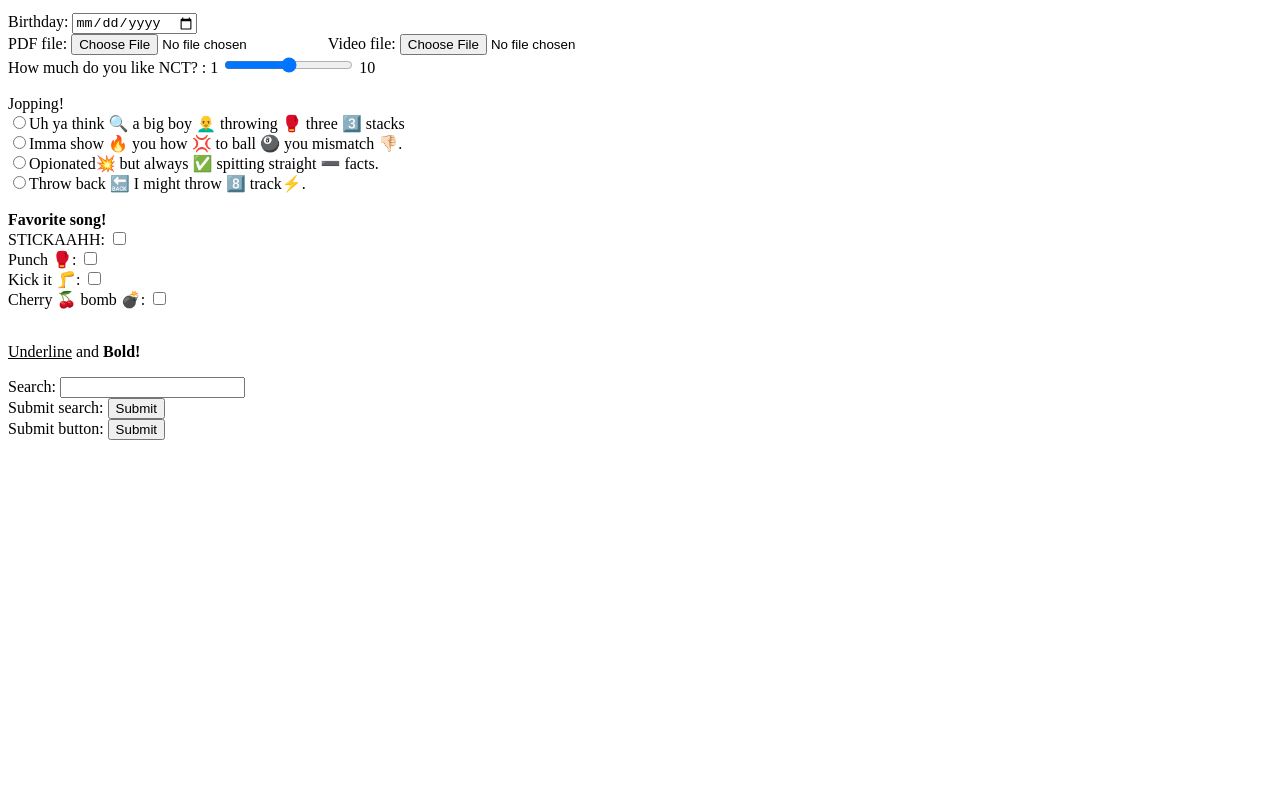
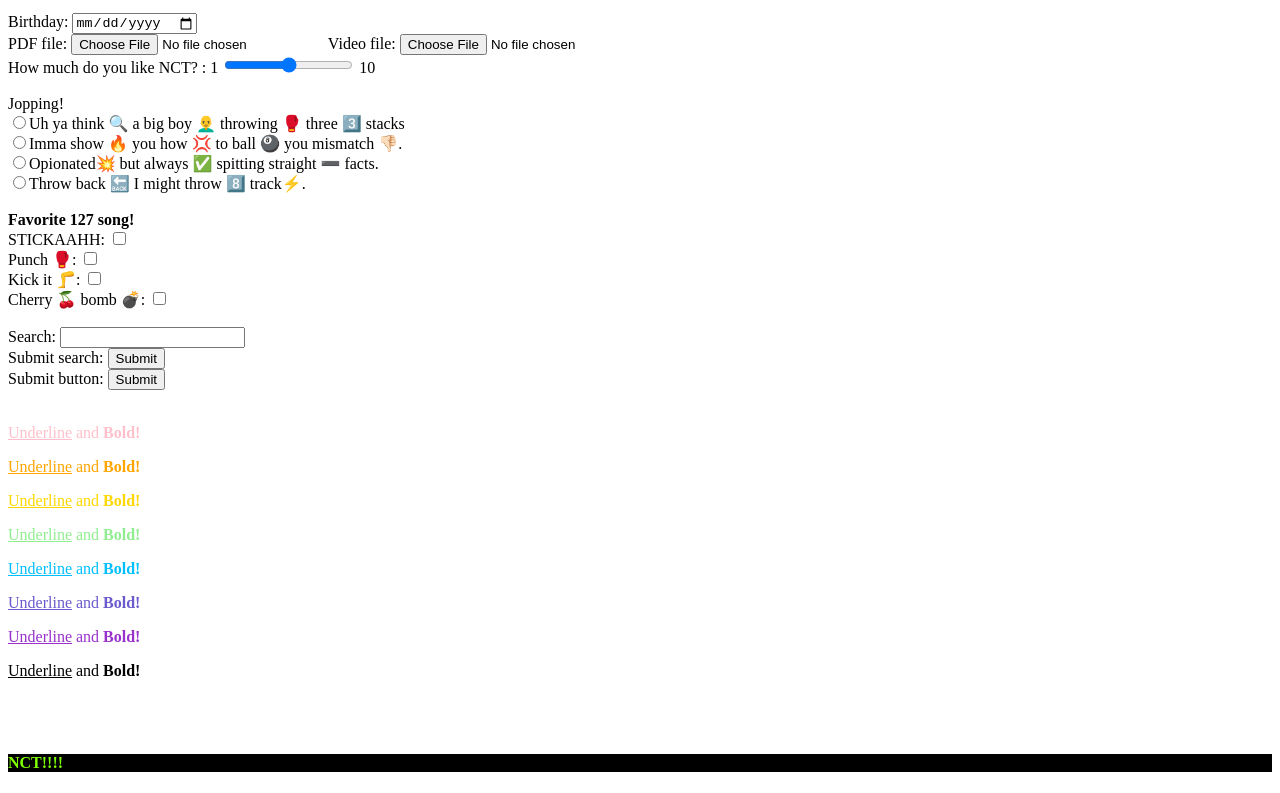
Before and after one commit to ganh01/ganh01.github.io, a plain HTML site: page index.html in a window 1280 px wide. Shown: the part 1097-1890 px from the top of the page. Before the commit the page ends 1545 px from the top, so only its background shows below. Drawn offline with Linux system fonts and the light colour scheme.

Commit message:
Update index.html

```diff
--- a/index.html
+++ b/index.html
@@ -38,23 +38,35 @@
 Video file: <input type ="file" name ="videofile"><br>
 How much do you like NCT? : 1 <input type = "range" name = "awesomelevel"> 10 <br><br>
 Jopping!<br>
-   <input type = "radio" name ="radio1">Uh ya think 🔍 a big boy 👨‍🦲 throwing 🥊 three 3️⃣ stacks <br>
-   <input type = "radio" name ="radio2">Imma show 🔥 you how 💢 to ball 🎱 you mismatch 👎🏻.<br>
-   <input type = "radio" name ="radio3">Opionated💥 but always ✅ spitting straight ➖ facts.<br>
-   <input type = "radio" name ="radio4">Throw back 🔙 I might throw 8️⃣ track⚡.<br><br>
-     <b>Favorite song!<br></b>
+   <input type = "radio" name ="radio1" value = "radio1">Uh ya think 🔍 a big boy 👨‍🦲 throwing 🥊 three 3️⃣ stacks <br>
+   <input type = "radio" name ="radio2" value = "radio2">Imma show 🔥 you how 💢 to ball 🎱 you mismatch 👎🏻.<br>
+   <input type = "radio" name ="radio3" value = "radio3">Opionated💥 but always ✅ spitting straight ➖ facts.<br>
+   <input type = "radio" name ="radio4" value = "radio4">Throw back 🔙 I might throw 8️⃣ track⚡.<br><br>
+     <b>Favorite 127 song!<br></b>
 STICKAAHH: <input type = "checkbox" name ="checkbox1" value ="checkbox"><br>
 Punch 🥊: <input type = "checkbox" name ="checkbox2" value ="checkbox"><br>
 Kick it 🦵: <input type = "checkbox" name ="checkbox3" value ="checkbox"><br>
 Cherry 🍒 bomb 💣: <input type = "checkbox" name ="checkbox4" value ="checkbox"><br><br>
 
-     <p><u>Underline</u> and <b>Bold!</b></p>
-
 Search: <input type = "search" name ="search"> <br>
 Submit search: <input type = "submit" name = "submitsearch"><br>
-Submit button: <input type = "submit" name = "submitform">
+Submit button: <input type = "submit" name = "submitform"><br><br>
+
 
     </form>
 
+<p style = color:pink><u>Underline</u> and <b>Bold!</b></p>
+<p style = color:orange><u>Underline</u> and <b>Bold!</b></p>
+<p style = color:gold><u>Underline</u> and <b>Bold!</b></p>
+<p style = color:lightgreen><u>Underline</u> and <b>Bold!</b></p>
+<p style = color:deepskyblue><u>Underline</u> and <b>Bold!</b></p>
+<p style = color:slateblue><u>Underline</u> and <b>Bold!</b></p>
+<p style = color:darkorchid><u>Underline</u> and <b>Bold!</b></p>
+<p style = color:><u>Underline</u> and <b>Bold!</b></p>
+
+<br><br>
+
+<h4 style = "color: chartreuse; background-color:black">NCT!!!!</h4>
+
   </body>
 </html>
```
